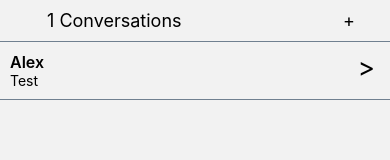
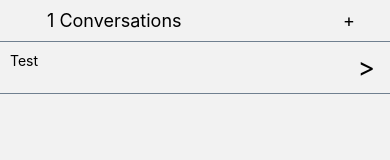
Before and after one commit to aleksandar9999a/chat, a React Native app: screen /Home in a window 390 px wide. Shown: the top 160 px of the page. Built offline with nearby package versions, Linux system fonts and the light colour scheme.

Commit message:
Added conversation name

```diff
--- a/src/components/app-conversation-entity/AppConversationEntity.tsx
+++ b/src/components/app-conversation-entity/AppConversationEntity.tsx
@@ -4,6 +4,7 @@ import { StyleSheet, View, Text } from 'react-native'
 
 // Interfaces
 import { IAppConversationEntityProps } from './interfaces'
+
 
 const styles = StyleSheet.create({
   container: {
@@ -36,7 +37,7 @@ export default function AppConversationEntity ({ conversation }: IAppConversatio
     <View style={styles.container}>
       <View style={styles.start}>
         <Text style={styles.title}>
-          {conversation._embedded.recipient.name}
+          {conversation.name}
         </Text>
 
         <Text style={styles.description}>
```
